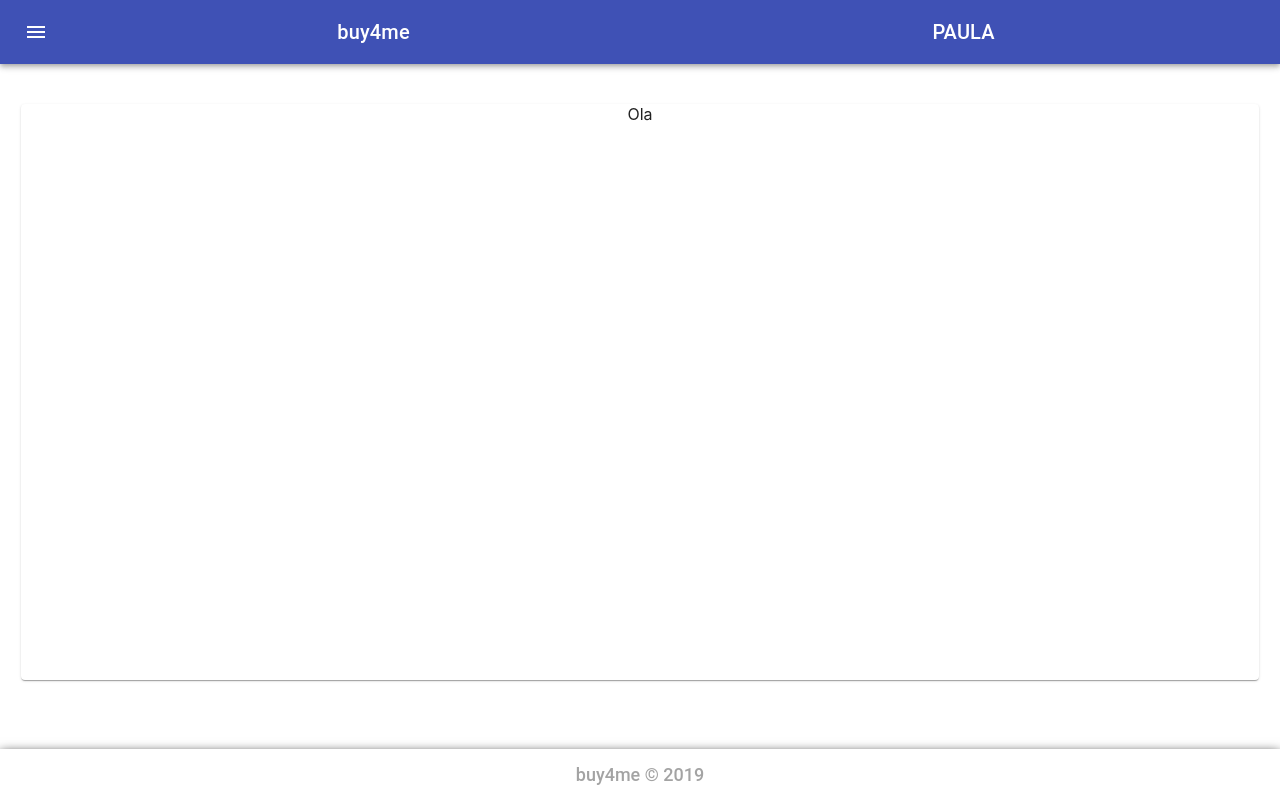
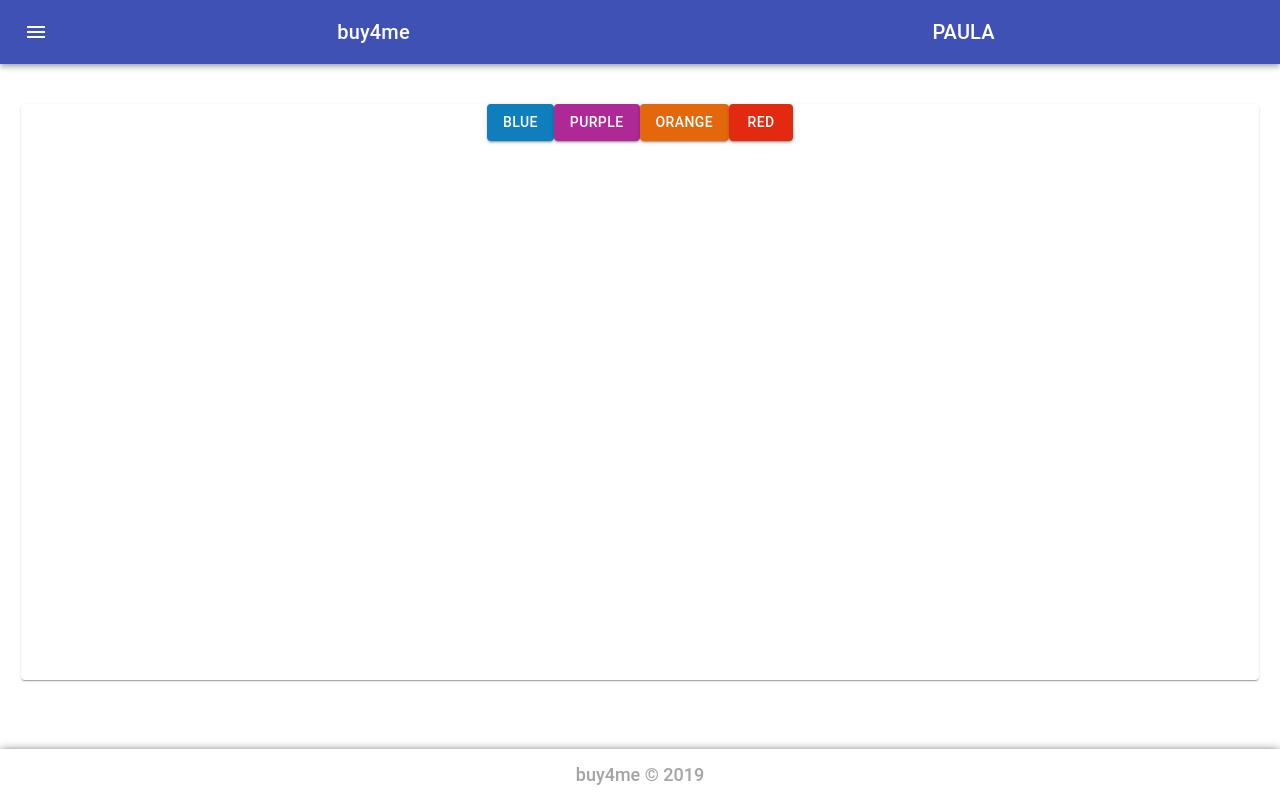
Before and after one commit to BrunoAdami/buy4me, a React (Create React App) app: page / in a window 1280 px wide. Built offline with nearby package versions, Linux system fonts and the light colour scheme.

Commit message:
colored buttons first version

```diff
--- a/src/App.js
+++ b/src/App.js
@@ -4,13 +4,34 @@ import './App.css';
 import Header from './components/molecules/header';
 import Footer from './components/molecules/footer';
 import GPaper from './components/atoms/gpaper';
+import GButton from './components/atoms/button';
 
 function App() {
   return (
     <div className="App">
       {/* <Home /> */}
       <Header userName="PAULA" />
-      <GPaper>Ola</GPaper>
+      <GPaper>
+        <GButton
+          text='blue'
+          type='blue'
+        />
+
+        <GButton
+          text='purple'
+          type='purple'
+        />
+
+        <GButton
+          text='orange'
+          type='orange'
+        />
+
+        <GButton
+          text='red'
+          type='red'
+        />
+      </GPaper>
       <Footer />
     </div>
   );
--- /dev/null
+++ b/src/components/atoms/button/index.js
@@ -0,0 +1,30 @@
+import React from 'react';
+import { BlueButton, PurpleButton, OrangeButton, RedButton } from './styles';
+
+const GButton = (props) => {
+    const { type } = props;
+    switch ( type ) {
+        case 'blue':
+            return (
+            <BlueButton {...props} variant='contained'>
+                {props.text}
+            </BlueButton>);
+        case 'purple':
+            return (
+            <PurpleButton {...props} variant='contained'>
+                {props.text}
+            </PurpleButton>);
+        case 'orange':
+            return (
+            <OrangeButton {...props} variant='contained'>
+                {props.text}
+            </OrangeButton>);
+        case 'red':
+            return (
+            <RedButton {...props} variant='contained'>
+                {props.text}
+            </RedButton>);
+    }
+};
+
+export default GButton;
--- /dev/null
+++ b/src/components/atoms/button/styles.js
@@ -0,0 +1,22 @@
+import styled from 'styled-components';
+import Button from '@material-ui/core/Button';
+
+export const BlueButton = styled(Button)`
+    background-color: #0E7EBD !important;
+    color: white !important;
+`;
+
+export const PurpleButton = styled(Button)`
+    background-color: #AE2996 !important;
+    color: white !important;
+`;
+
+export const OrangeButton = styled(Button)`
+    background-color: #E4670C !important;
+    color: white !important;
+`;
+
+export const RedButton = styled(Button)`
+    background-color: #E32910 !important;
+    color: white !important;
+`;
```
